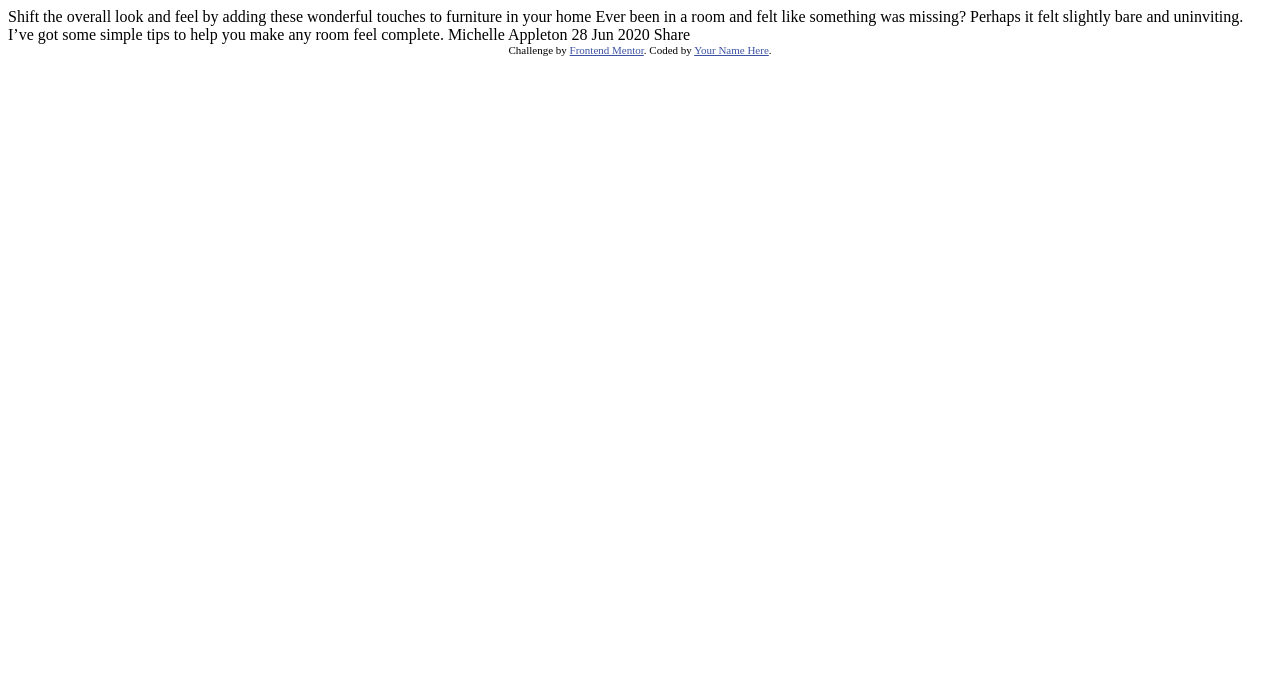
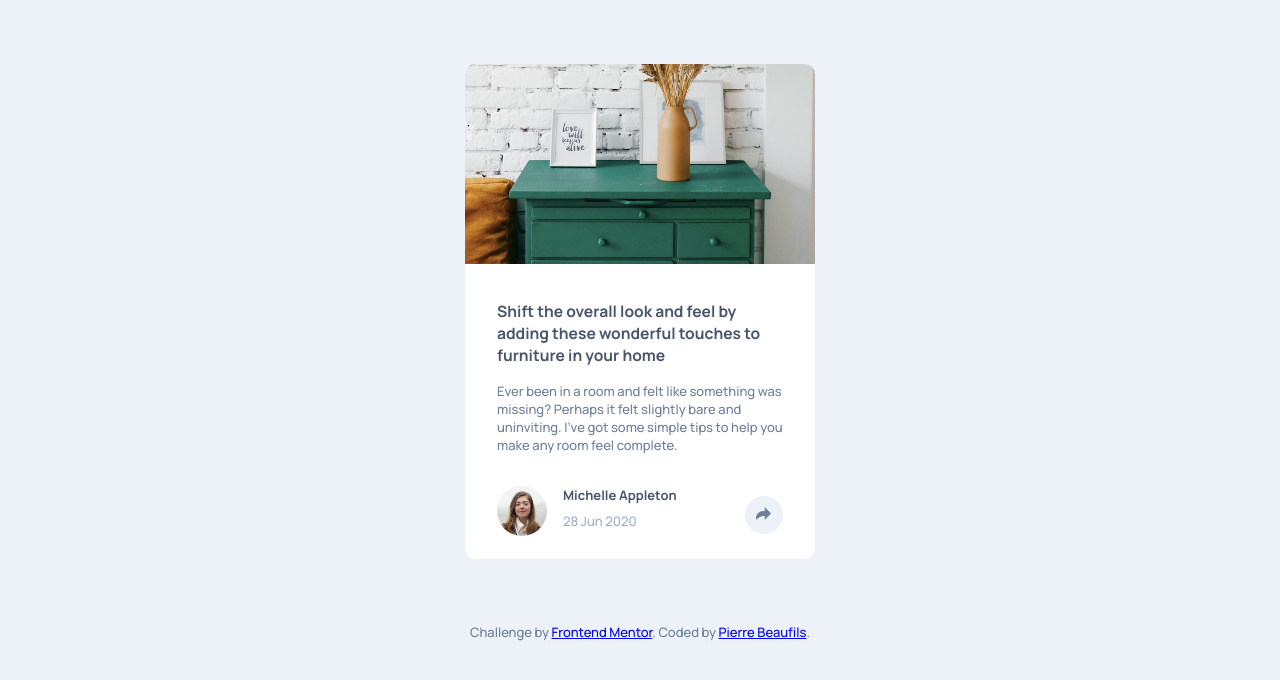
Before and after one commit to IziMellow/article-preview-component-master, a plain HTML site: page index.html in a window 1280 px wide. Drawn offline with Linux system fonts and the light colour scheme.

Commit message:
integration ok

```diff
--- a/index.html
+++ b/index.html
@@ -1,36 +1,56 @@
 <!DOCTYPE html>
 <html lang="en">
+
 <head>
   <meta charset="UTF-8">
-  <meta name="viewport" content="width=device-width, initial-scale=1.0"> <!-- displays site properly based on user's device -->
+  <meta name="viewport" content="width=device-width, initial-scale=1.0">
+  <!-- displays site properly based on user's device -->
 
   <link rel="icon" type="image/png" sizes="32x32" href="./images/favicon-32x32.png">
+  <link rel="stylesheet" href="./style.css">
+  <title>Frontend Mentor | Article preview component</title>
+</head>
 
-  <title>Frontend Mentor | Article preview component</title>
+<body>
+  <div class="container">
+    <div class="image-overview">
+      <img src="images/drawers.jpg" alt="overview">
+    </div>
+    <div class="content-text">
+      <span class="content-text--title">Shift the overall look and feel by adding these wonderful
+        touches to furniture in your home</span>
+      <span class="content-text--desription">Ever been in a room and felt like something was missing? Perhaps
+        it felt slightly bare and uninviting. I’ve got some simple tips
+        to help you make any room feel complete.</span>
 
-  <!-- Feel free to remove these styles or customise in your own stylesheet 👍 -->
-  <style>
-    .attribution { font-size: 11px; text-align: center; }
-    .attribution a { color: hsl(228, 45%, 44%); }
-  </style>
-</head>
-<body>
+      <div class="content-bottom-card">
+        <img src="images/avatar-michelle.jpg" alt="picture_profile" class="picture_profile">
+        <div class="content-bottom-card--name">
+          <h4>Michelle Appleton</h4>
+          <p>28 Jun 2020</p>
+        </div>
+        <div class="share_button">
+          <svg xmlns="http://www.w3.org/2000/svg" width="15" height="13">
+            <path fill="#6E8098"
+              d="M15 6.495L8.766.014V3.88H7.441C3.33 3.88 0 7.039 0 10.936v2.049l.589-.612C2.59 10.294 5.422 9.11 8.39 9.11h.375v3.867L15 6.495z" />
+          </svg>
+        </div>
+        <!--<img src="images/icon-share.svg" alt="share article" class="share_button"></img> -->
+      </div>
+      <div class="share_options">
+        <p>SHARE</p>
+        <img src="images/icon-facebook.svg" alt="facebook" class="share_options__social-logo">
+        <img src="images/icon-twitter.svg" alt="twitter" class="share_options__social-logo">
+        <img src="images/icon-pinterest.svg" alt="pinterest" class="share_options__social-logo">
+      </div>
+    </div>
+  </div>
 
-  Shift the overall look and feel by adding these wonderful
-  touches to furniture in your home
+  <footer class="attribution">
+    Challenge by <a href="https://www.frontendmentor.io?ref=challenge" target="_blank">Frontend Mentor</a>.
+    Coded by <a href="#">Pierre Beaufils</a>.
+  </footer>
+  <script type="text/javascript" src="./index.js"></script>
+</body>
 
-  Ever been in a room and felt like something was missing? Perhaps
-  it felt slightly bare and uninviting. I’ve got some simple tips
-  to help you make any room feel complete.
-
-  Michelle Appleton
-  28 Jun 2020
-
-  Share
-
-  <div class="attribution">
-    Challenge by <a href="https://www.frontendmentor.io?ref=challenge" target="_blank">Frontend Mentor</a>.
-    Coded by <a href="#">Your Name Here</a>.
-  </div>
-</body>
 </html>
--- a/index.js
+++ b/index.js
@@ -0,0 +1,8 @@
+
+const shareButton = document.querySelector('.share_button');
+const shareOptions = document.querySelector('.share_options');
+
+shareButton.addEventListener('click', () => {
+    shareOptions.classList.toggle('share_options--visible');
+    shareButton.classList.toggle('share_button--active');
+})
--- /dev/null
+++ b/style.css
@@ -0,0 +1,173 @@
+@import url('https://fonts.googleapis.com/css2?family=Manrope:wght@500;700&display=swap');
+
+body {
+    font-family: 'Manrope', sans-serif;
+    font-weight: 500;
+    font-size: 13px;
+    color: hsl(214, 17%, 51%);
+    background-color: hsl(210, 46%, 95%);
+    display: block;
+    margin: 0;
+    box-sizing: border-box;
+}
+
+
+/* mobile Style */
+.container {
+    margin: 4rem auto;
+    width: 350px;
+    display: flex;
+    flex-direction: column;
+    background-color:#fff;
+    border-radius: 10px;
+    overflow: visible;
+}
+
+.image-overview img {
+    height: 200px;
+    width: 100%;
+    border-radius: 10px 10px 0 0;
+    object-fit: cover;
+}
+
+.content-text {
+    padding: 2rem;
+    position: relative;
+}
+
+.content-text--title {
+    display: block;
+    margin-bottom: 1rem;
+    font-size: 1.2em;
+    font-weight: 700;
+    color: hsl(217, 19%, 35%);
+}
+
+.content-bottom-card {
+    position: relative;
+    display: flex;
+    margin-top: 2rem;
+    margin-bottom: -1rem;
+    z-index: auto;
+}
+
+.picture_profile {
+    width: 50px;
+    height: 50px;
+    border-radius: 50%;
+}
+
+.content-bottom-card--name {
+    display: flex;
+    flex-direction: column;
+    justify-content: flex-start;
+    margin: 0 0 0 1rem;
+}
+
+.content-bottom-card--name h4 {
+    margin: 0;
+    color: hsl(217, 19%, 35%);
+    font-weight: 700;
+}
+
+.content-bottom-card--name p {
+    margin-top: 0.5rem;
+    color: hsl(212, 23%, 69%);
+}
+
+.share_button {
+    width: 20px;
+    height: 20px;
+    margin: 0 auto;
+    margin-top: 10px;
+    padding: 0.7em;
+    border-radius: 50%;
+    background-color: hsl(210, 46%, 95%);
+    position: absolute;
+    right: 0;
+    cursor: pointer;
+    z-index: 99;
+}
+
+.share_button svg {
+    display: block;
+    margin: 2px auto;
+}
+
+.share_button--active {
+    background-color: hsl(214, 17%, 51%);
+}
+
+.share_button--active svg path {
+    fill: #fff;
+}
+
+.share_options {
+    visibility: hidden;
+    width: 100%;
+    z-index: 1;
+    position: absolute;
+    left: 0;
+    bottom: 0;
+    background-color: hsl(217, 19%, 35%);
+    color: hsl(210, 46%, 95%);
+    letter-spacing: 3px;
+    display: flex;
+    padding: 1rem 2rem;
+    border-radius: 0 0 10px 10px;
+    box-sizing: border-box;
+}
+
+.share_options p {
+    margin-right: 1.5rem;
+}
+
+.share_options__social-logo {
+    margin: auto 0;
+    margin-right: 1rem;
+    height: 100%;
+}
+
+.share_options--visible {
+    visibility: visible;
+}
+
+footer {
+    text-align: center;
+}
+
+/* desktop Style */
+@media only screen and (min-width:1440px) {
+    .container {
+        width: 800px;
+        display: flex;
+        flex-direction: row;
+    }
+
+    .image-overview img {
+        height: 100%;
+    }
+
+    .share_options {
+        width: 200px;
+        border-radius: 10px;
+        position: absolute;
+        bottom: 6rem;
+        left: 21rem;
+        padding: 0.5rem 1rem;
+    }
+
+    .share_options::after {
+        content: '';
+        display : inline-block;
+        height : 0;
+        width : 0;
+        border-top : 15px solid hsl(217, 19%, 35%);;
+        border-right : 15px solid transparent;
+        border-left : 15px solid transparent;
+        position: absolute;
+        left: 52%;
+        bottom: -0.8rem;
+        margin: 0 auto;
+    }
+}
```
